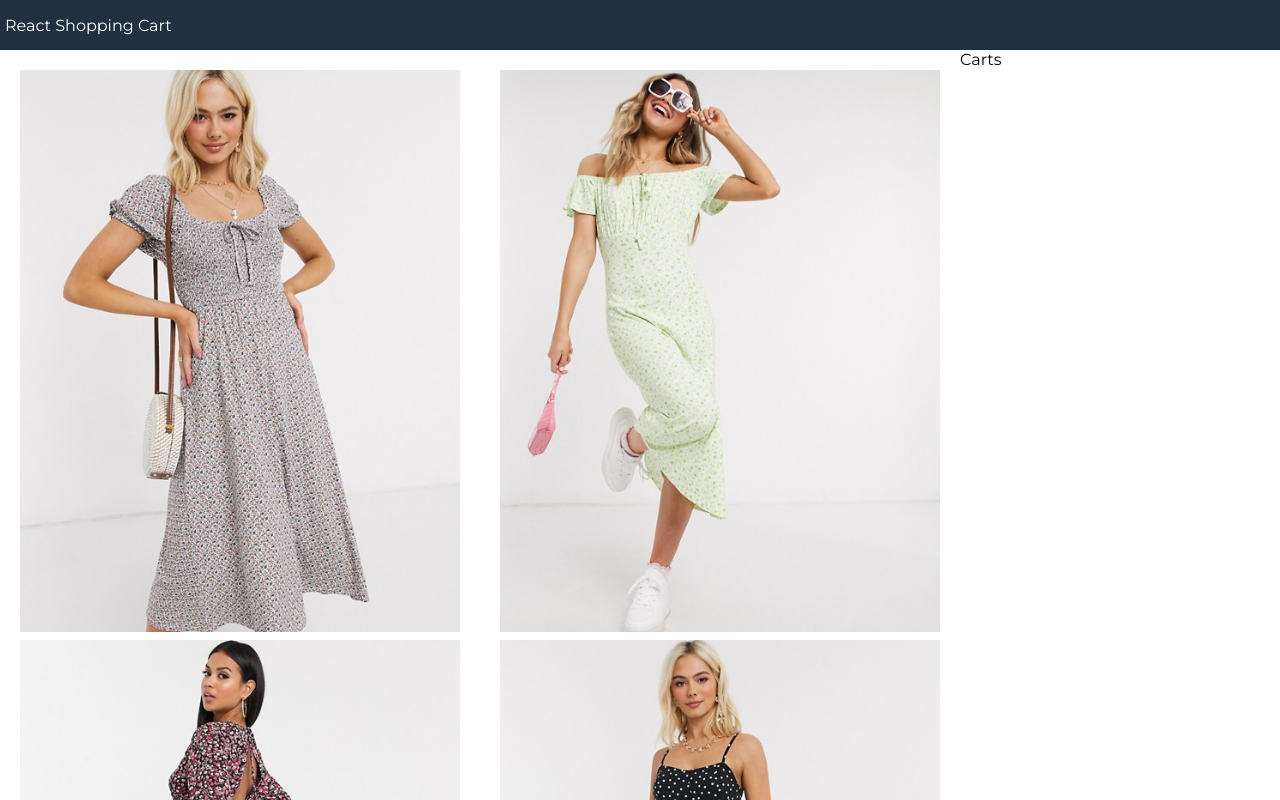
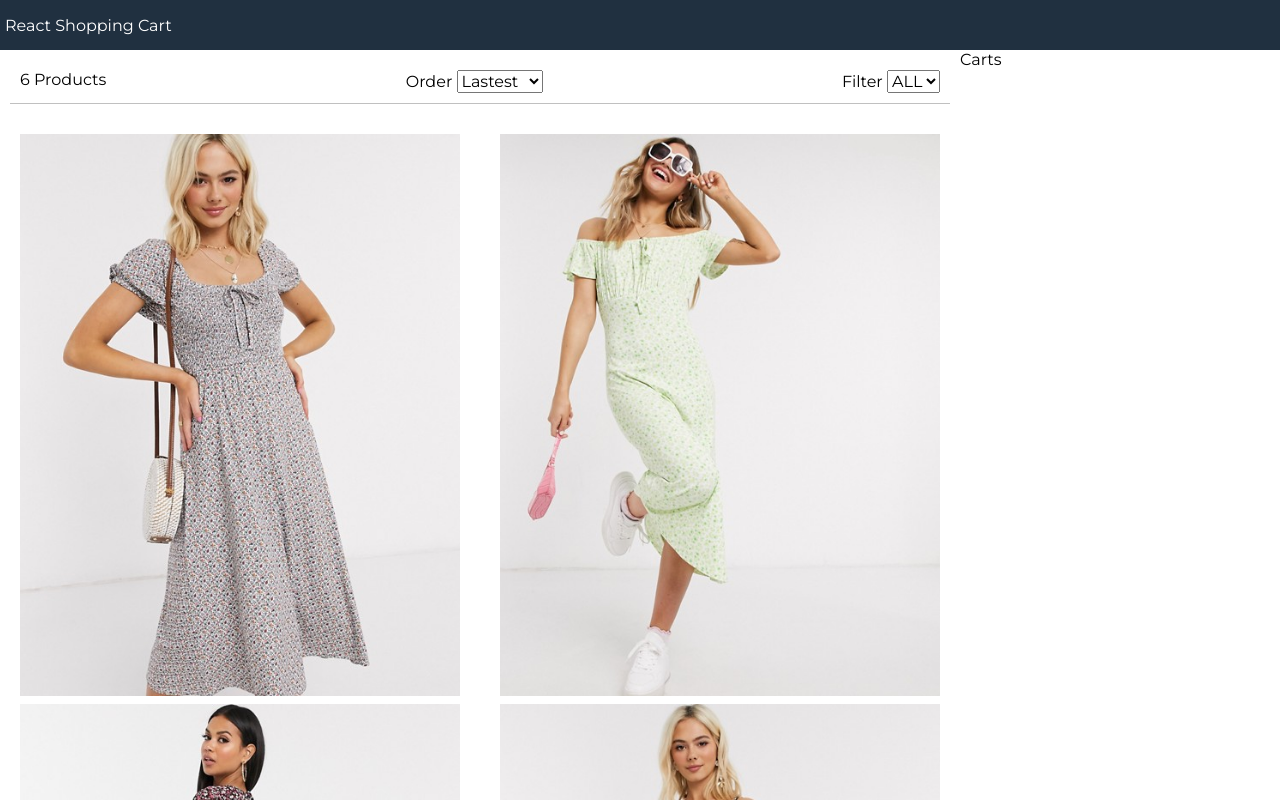
Before and after one commit to vovandong9646/shopping-cart, a React (Create React App) app: page / in a window 1280 px wide. Shown: the top 800 px of the page. Built offline with nearby package versions, Linux system fonts and the light colour scheme; a web font is replaced by a local one.

Commit message:
add filter and sort

```diff
--- a/src/App.js
+++ b/src/App.js
@@ -1,6 +1,7 @@
 import data from './data.json';
 import React, { Component } from 'react';
 import Products from './components/Products';
+import Filter from './components/Filter';
 
 class App extends Component {
   constructor(props) {
@@ -12,6 +13,38 @@
     };
   }
 
+  filterProducts = (event) => {
+    if (event.target.value === '') {
+      this.setState({
+        size: event.target.value,
+        products: data.products,
+      });
+    } else {
+      this.setState({
+        size: event.target.value,
+        // products: data.products.filter((product) => product.availableSizes.indexOf(event.target.value) >= 0),
+        products: data.products.filter((product) => product.availableSizes.includes(event.target.value)),
+      });
+    }
+  };
+
+  sortProducts = (event) => {
+    const sort = event.target.value;
+    console.log(sort);
+    this.setState({
+      sort: sort,
+      products: this.state.products.slice().sort((a, b) => {
+        if (sort === 'lowest') {
+          return a.price - b.price;
+        } else if (sort === 'highest') {
+          return b.price - a.price;
+        } else {
+          return a._id > b._id ? 1 : -1;
+        }
+      }),
+    });
+  };
+
   render() {
     return (
       <div className="grid-container">
@@ -21,6 +54,13 @@
         <main>
           <div className="content">
             <div className="main">
+              <Filter
+                count={this.state.products.length}
+                size={this.state.size}
+                sort={this.state.sort}
+                filterProducts={this.filterProducts}
+                sortProducts={this.sortProducts}
+              />
               <Products products={this.state.products} />
             </div>
             <div className="sidebar">Carts</div>
--- /dev/null
+++ b/src/components/Filter.js
@@ -0,0 +1,31 @@
+import React, { Component } from 'react';
+
+export default class Filter extends Component {
+  render() {
+    return (
+      <div className="filter">
+        <div className="filter-result">{this.props.count} Products</div>
+        <div className="filter-sort">
+          Order{' '}
+          <select name="" id="" value={this.props.sort} onChange={this.props.sortProducts}>
+            <option value="">Lastest</option>
+            <option value="lowest">Lowest</option>
+            <option value="highest">Highest</option>
+          </select>
+        </div>
+        <div className="filter-size">
+          Filter{' '}
+          <select name="" id="" value={this.props.size} onChange={this.props.filterProducts}>
+            <option value="">ALL</option>
+            <option value="XS">XS</option>
+            <option value="S">S</option>
+            <option value="M">M</option>
+            <option value="L">L</option>
+            <option value="XL">XL</option>
+            <option value="XXL">XXL</option>
+          </select>
+        </div>
+      </div>
+    );
+  }
+}
--- a/src/index.css
+++ b/src/index.css
@@ -127,3 +127,12 @@
 .button.primary {
   background-color: #ffc000;
 }
+
+/* filter */
+.filter {
+  display: flex;
+  justify-content: space-between;
+  padding: 1rem;
+  margin: 1rem;
+  border-bottom: 0.1rem #c0c0c0 solid;
+}
```
